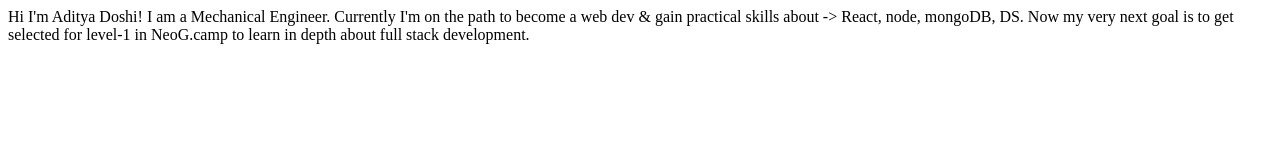
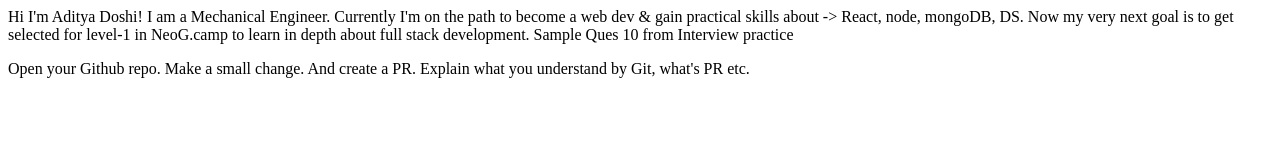
Before and after one commit to adidoshi/git-operations, a plain HTML site: page index.html in a window 1280 px wide. Drawn offline with Linux system fonts and the light colour scheme.

Commit message:
docs: update index.html

```diff
--- a/index.html
+++ b/index.html
@@ -13,5 +13,10 @@
     Currently I'm on the path to become a web dev & gain practical skills about -> React, node, mongoDB, DS.
 
     Now my very next goal is to get selected for level-1 in NeoG.camp to learn in depth about full stack development.
+
+
+    Sample Ques 10 from Interview practice
+
+    <p>Open your Github repo. Make a small change. And create a PR. Explain what you understand by Git, what's PR etc.</p>
 </body>
 </html>
```
